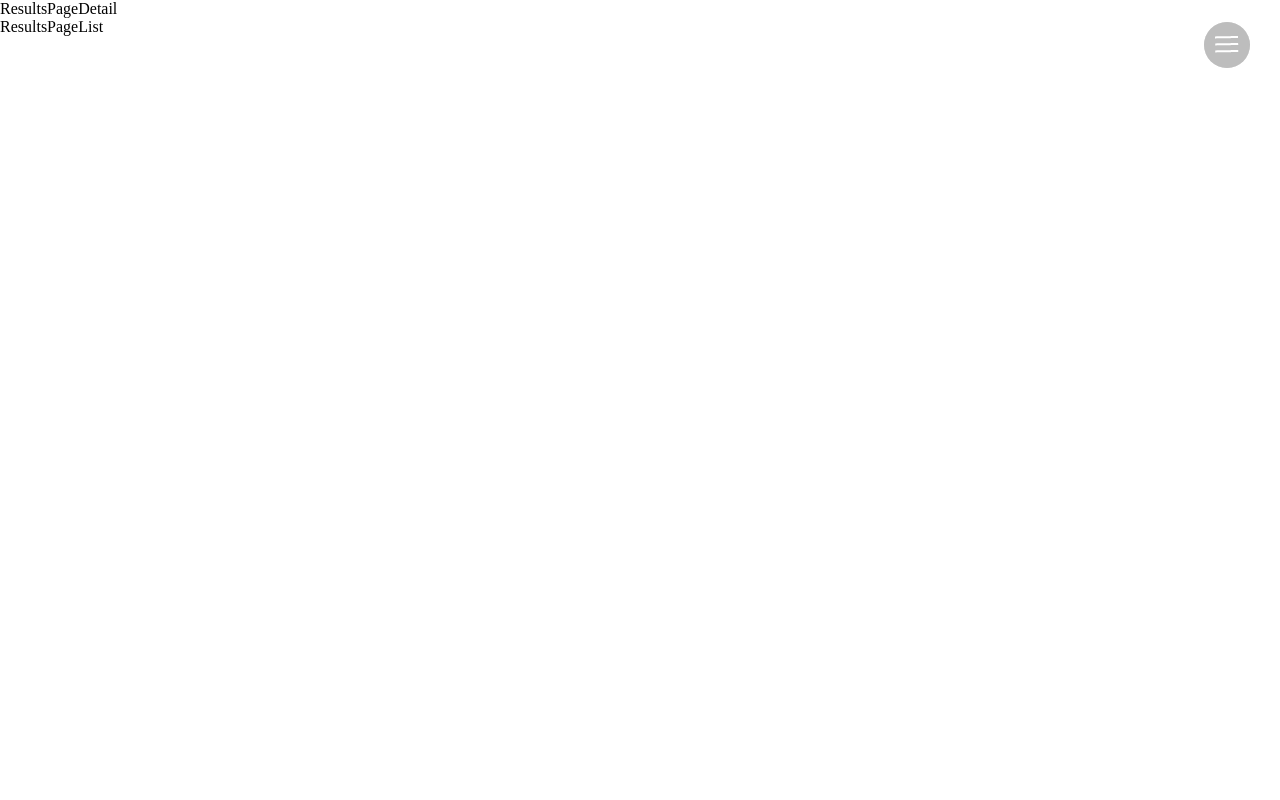
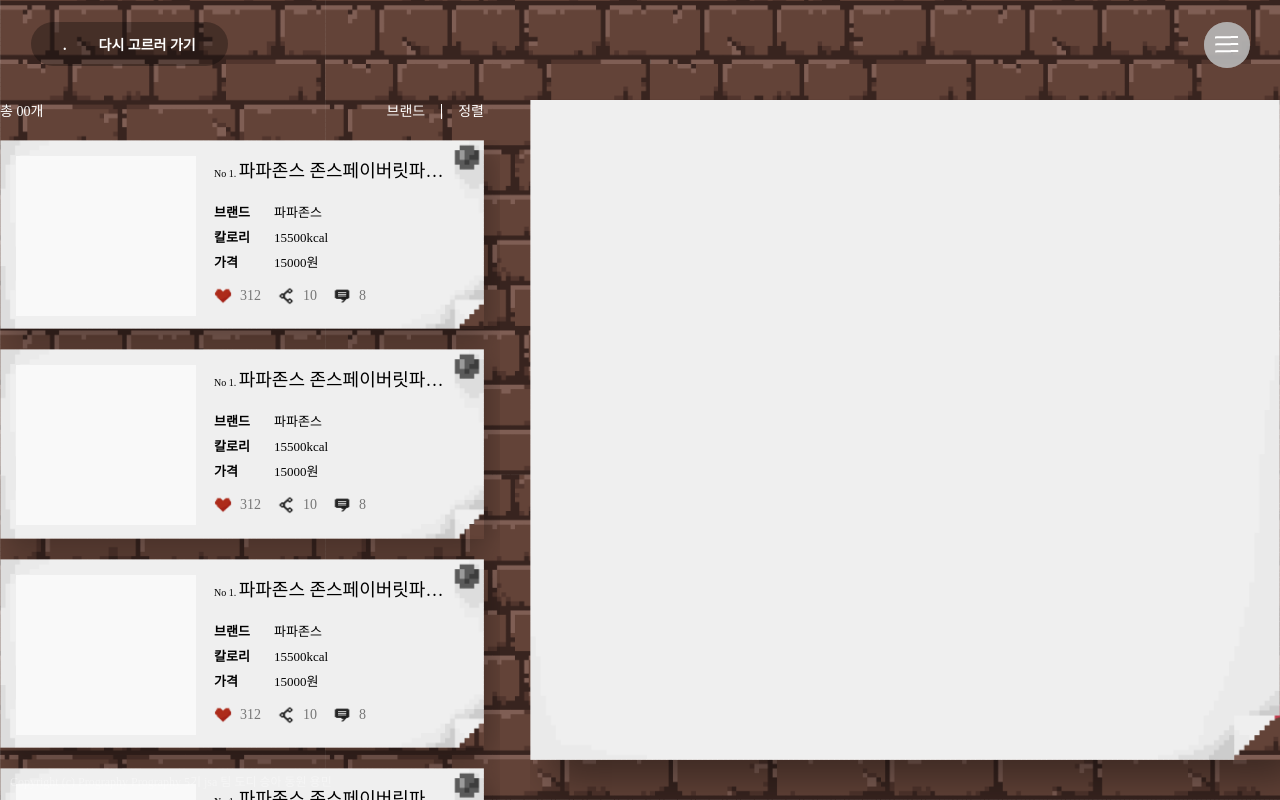
Before and after one commit to prography/5th-jsa-front, a React (Create React App) app: page /result in a window 1280 px wide. Built offline with nearby package versions, Linux system fonts and the light colour scheme.

Commit message:
added list view of resultpage

```diff
--- a/src/components/ResultPage.js
+++ b/src/components/ResultPage.js
@@ -1,12 +1,203 @@
 import React from 'react';
-import { ResultsPageDetail, ResultsPageList } from '.';
+import styled from 'styled-components';
+import { Link } from 'react-router-dom';
+import listBg from 'img/detail/list-bg.png';
+import detailBg from 'img/detail/detail-bg.png';
+import emptyHeartIcon from 'img/detail/empty-heart-icon.png';
+import heartIcon from 'img/detail/heart-icon.png';
+import shareIcon from 'img/detail/share-icon.png';
+import chatIcon from 'img/detail/chat-icon.png';
+
+import pizzahut from 'img/detail/pizzahut.png';
+import avolo from 'img/detail/avolo.png';
+import pizzaschool from 'img/detail/pizzaschool.png';
+import papajones from 'img/detail/papajones.png';
+import domino from 'img/detail/domino.png';
+import mrpizza from 'img/detail/mrpizza.png';
+
+
+// import { ResultsPageDetail, ResultsPageList } from 'components';
 
 
 export default function ResultPage() {
   return (
-    <div>
-      <ResultsPageDetail />
-      <ResultsPageList />
+    <div className="ResultPage">
+      <Link to="selectTopping" className="ResultsPageHeaderStyle">
+        <span>.</span>다시 고르러 가기
+      </Link>
+      <ResultsWrapperStyle>
+        <ResultsPageList />
+        <ResultsPageDetail />
+      </ResultsWrapperStyle>
     </div>
   );
 }
+
+function ResultsPageList() {
+  return (
+    <ResultsPageListStyle>
+      <header>
+        <div>총 00개</div>
+        <div className="sortingWrapper">
+          <span>브랜드</span>
+          <span>정렬</span>
+        </div>
+      </header>
+      <body>
+        {/* 데이터 받아오면 index말고 val.id값으로 바꿔서 경고 없애주자 */}
+        {[...Array(10)].map((val, i) => (
+          <div className="elementStyle" key={i}>
+            {console.log(val)}
+            <div className="element">
+              <div className="element-img" />
+              <div className="element-content">
+                <div className="title">
+                  <span>No 1. </span>
+                  파파존스 존스페이버릿파ㅇㅇ
+                </div>
+                <div className="explain">
+                  <div><span>브랜드</span>파파존스</div>
+                  <div><span>칼로리</span>15500kcal</div>
+                  <div><span>가격</span>15000원</div>
+                </div>
+                <div className="iconWrapper">
+                  <img src={heartIcon} alt="heart" />
+                  <span>312</span>
+                  <img src={shareIcon} alt="share" />
+                  <span>10</span>
+                  <img src={chatIcon} alt="chat" />
+                  <span>8</span>
+                </div>
+              </div>
+            </div>
+            <img src={listBg} alt="list background" className="listBg" />
+          </div>
+        ))}
+      </body>
+    </ResultsPageListStyle>
+  );
+}
+
+function ResultsPageDetail() {
+  return (
+    <ResultsPageDetailStyle>
+      <div />
+      <img src={detailBg} alt="detail background" className="deatilbg" />
+    </ResultsPageDetailStyle>
+  );
+}
+
+
+const ResultsWrapperStyle = styled.div`
+  padding-top: 100px;
+  width: 1300px;
+  height: 100%;
+  margin: 0 auto;
+  display: flex;
+`;
+
+const ResultsPageListStyle = styled.div`
+  margin-right: 30px;
+  width: 500px;
+  header{
+    color: white;
+    display: flex;
+    justify-content: space-between;
+    font-size: 14px;
+    margin-bottom: 20px;
+    width: 484px;
+    .sortingWrapper{
+      span{
+        cursor: pointer;
+        transition: 0.2s;
+        &:first-child{
+          padding-right: 16px;
+          border-right: 1px solid white;
+          margin-right: 1rem;
+        }
+        &:hover{
+          color: rgba(255,255,255,0.7);
+        }
+      }
+    }
+  }
+
+
+  body{
+    overflow: auto;
+    height: calc(100% - 32px);
+    .listBg{
+      width: 484px;
+      box-shadow: 5px 10px 30px 0 rgba(0, 0, 0, 0.3);
+      margin-bottom: 16px;
+    }
+    .elementStyle{
+      position: relative;
+      color: black;
+      .element{
+        position: absolute;
+        width: 484px;
+        height: calc(100% - 20px);
+        padding: 16px;
+        display: flex;
+        &-img{
+          width: 180px;
+          height: 160px;
+          background-color: #f9f9f9;
+          flex-shrink: 0;
+        }
+        &-content{
+          margin-left: 18px;
+          .title{
+            margin-bottom: 20px;
+            font-size: 18px;
+            width: 235px;
+            text-overflow: ellipsis;
+            overflow: hidden;
+            white-space: nowrap;
+            span{
+              font-size: 10px;
+            }
+          }
+          .explain{
+            font-size: 13px;
+            margin-bottom: 16px;
+            div{
+              margin-bottom: 6px;
+            }
+            span{
+              font-weight: bold;
+              width: 60px;
+              display: inline-block;
+            }
+          }
+          .iconWrapper{
+            color: #777;
+            font-size: 14px;
+            display: flex;
+            align-items: center;
+            img{
+              width: 18px;
+              margin-right: 8px;
+            }
+            span{
+              margin-right: 16px;
+            }
+          }
+        }
+      }
+    }
+  }
+`;
+
+
+const ResultsPageDetailStyle = styled.div`
+  width: 750px;
+  overflow: hidden;
+  position: relative;
+  .deatilbg{
+    width: 100%;
+    margin-top: -80px;
+    box-shadow: 20px 20px 40px 0 rgba(0, 0, 0, 0.4);
+  }
+`;
--- a/src/styles/_global.scss
+++ b/src/styles/_global.scss
@@ -13,7 +13,9 @@
     monospace;
 }
 
-
+div{
+  box-sizing: border-box;
+}
 
 // padding & margin
 .no-padding {
@@ -42,3 +44,53 @@
     }
   }
 }
+
+.relative{
+  position: relative;
+}
+
+.absolute{
+  position: absolute;
+}
+
+.bold{
+  font-weight: 700;
+}
+
+
+// scroll css
+  ::-webkit-scrollbar {
+    width: 10px;  /* 세로축 스크롤바 길이 */
+    height: 20px;  /* 가로축 스크롤바 길이 */
+  }
+  ::-webkit-scrollbar-track {
+    background-color: rgba(0,0,0,0);
+  }
+  ::-webkit-scrollbar-track-piece {
+    background-color: rgba(0,0,0,0);
+  }
+  ::-webkit-scrollbar-thumb {
+    border-radius: 10px;
+    background-color: rgba(0,0,0,0.3);
+  }
+  ::-webkit-scrollbar-button {
+    background-color: darkblue;
+    width: 20px;
+    height: 10px;
+  }
+  ::-webkit-scrollbar-button:start {
+    background-color: red; /* Top, Left 방향의 이동버튼 */
+  }
+  ::-webkit-scrollbar-button:end {
+    background-color: orange; /* Bottom, Right 방향의 이동버튼 */
+  }
+  ::-webkit-scrollbar-button:vertical:increment {
+  }
+  ::-webkit-scrollbar-button:vertical:decrement {
+  }
+  ::-webkit-scrollbar-corner {
+    background-color: #f2f2f2; /* 우측 하단의 코너 부분 */
+  }
+  ::-webkit-resizer {
+    background-color: green;
+  }
--- /dev/null
+++ b/src/styles/components/ResultPage.scss
@@ -0,0 +1,32 @@
+.ResultPage{
+  background-color: #be3827;
+  width: 100%;
+  height: 100vh;
+  background: top right #efefef no-repeat;
+  background-size: cover;
+  // background-image url로 불러오는건, styled-component로 안되서 scss파일 만드어서 여기서 넣엇다
+  background-image: url("../../img/detail/bg.png");
+  overflow: hidden;
+
+  a{
+    &.ResultsPageHeaderStyle{
+      background-color: rgba(0,0,0,0.3);
+      font-size: 14px;
+      font-weight: bold;
+      padding: 12px 32px;
+      position: absolute;
+      top: 22px;
+      left: 31px;
+      border-radius: 100px;
+      transition: 0.2s;
+      color: white !important;
+      text-decoration: none !important;
+      &:hover{
+        background-color: rgba(0,0,0,0.4);
+      }
+      span{
+        margin-right: 32px;
+      }
+    }
+  }
+}
--- a/src/styles/main.scss
+++ b/src/styles/main.scss
@@ -1,2 +1,4 @@
 @import "_font";
 @import "_global";
+
+@import "./components/ResultPage.scss";
```
Also changed, not shown: src/components/MyPage.js (line endings or trailing spaces).
